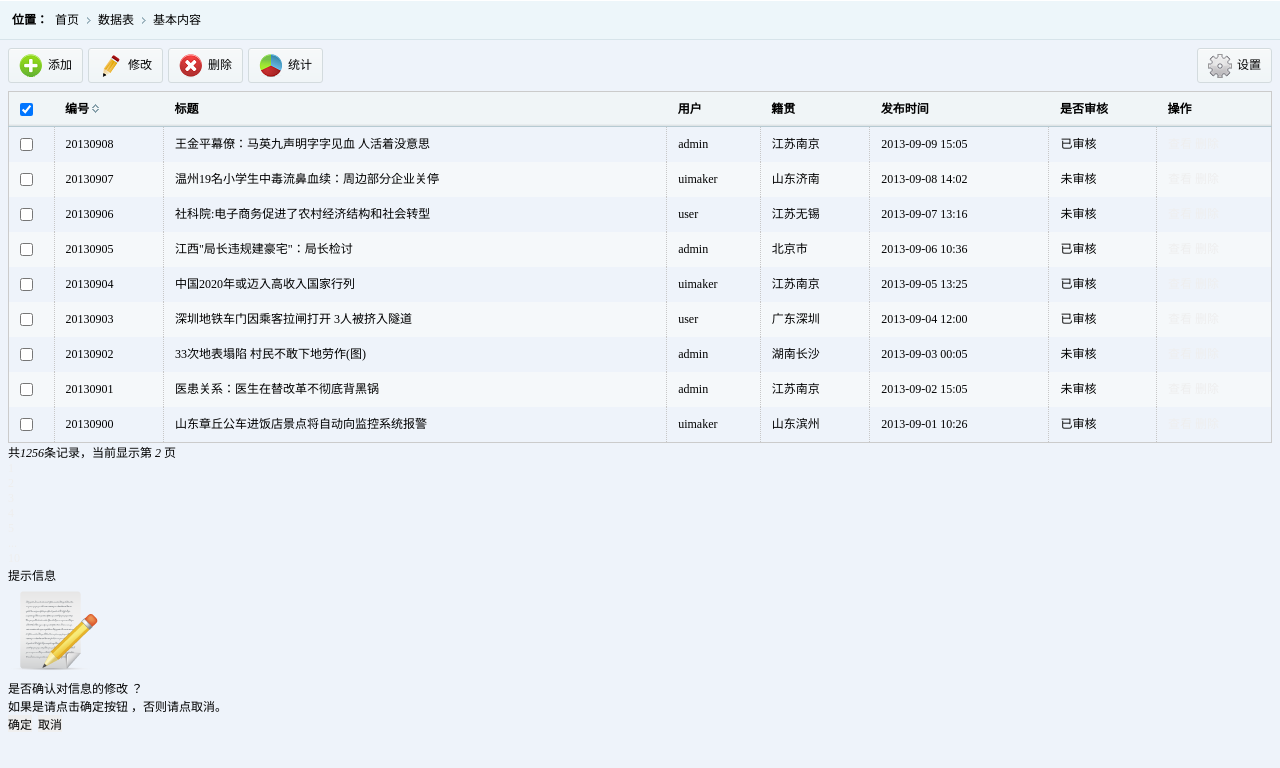
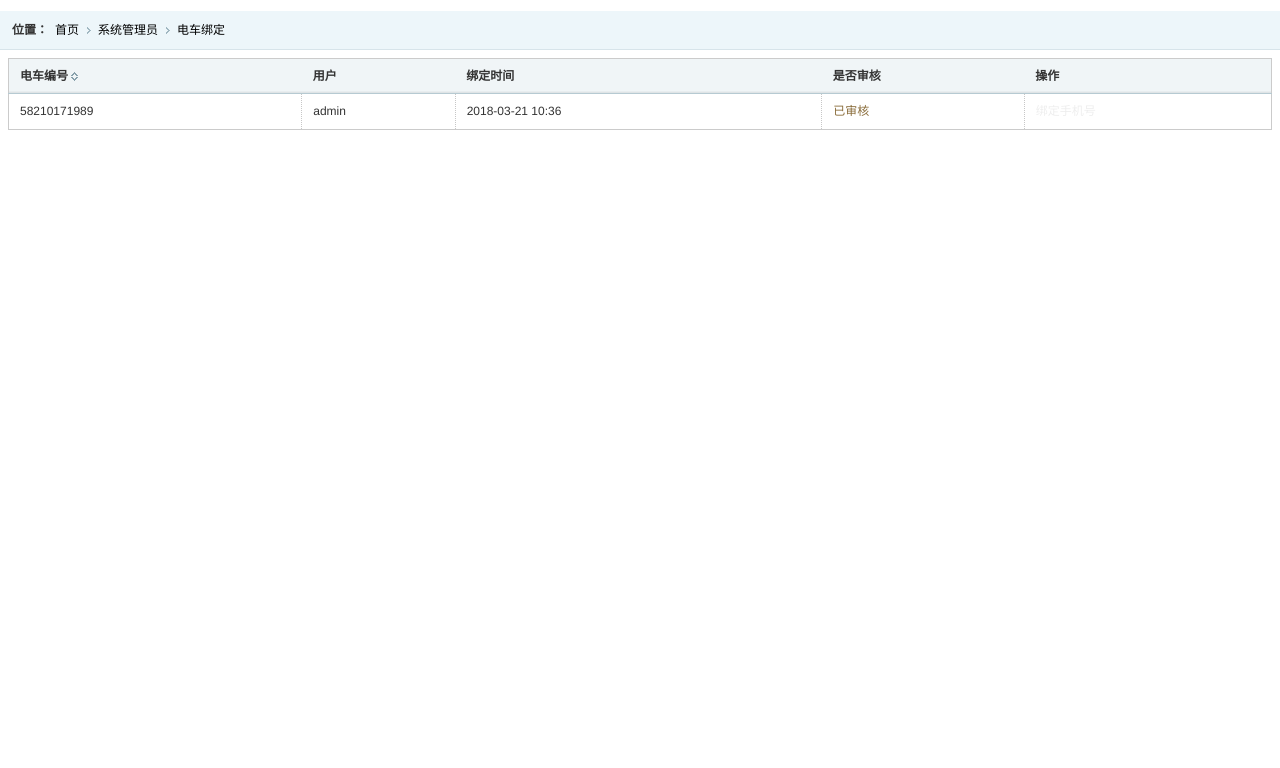
Before and after one commit to fqlCapua/elebike, a plain HTML site: page right.html in a window 1280 px wide. Drawn offline with nearby package versions, Linux system fonts and the light colour scheme.

Commit message:
更新用户登录注册

```diff
--- a/js/getSession.js
+++ b/js/getSession.js
@@ -3,11 +3,14 @@
  	   var userInfos=[];
  	if(ss.getItem('io')) {
       var jsonTxt=JSON.parse(ss.getItem('io'));
-		var userid=jsonTxt.user_id;
-		var userphone=jsonTxt.user_phone;
-		userInfos.push(userid);
+		var name=jsonTxt.name;
+		var userphone=jsonTxt.phone;
+		var user_id=jsonTxt.id;
+
+		userInfos.push(name);
 		userInfos.push(userphone);
-		console.log(userid);
+        userInfos.push(user_id);
+
 		return userInfos;
   } else {
      layer.msg('请先登录');
--- a/right.html
+++ b/right.html
@@ -1,50 +1,48 @@
 <!DOCTYPE html PUBLIC "-//W3C//DTD XHTML 1.0 Transitional//EN" "http://www.w3.org/TR/xhtml1/DTD/xhtml1-transitional.dtd">
 <html xmlns="http://www.w3.org/1999/xhtml">
+
     <head>
         <meta http-equiv="Content-Type" content="text/html; charset=utf-8" />
-<title>无标题文档</title>
+        <title>用户电车绑定</title>
         <link href="css/style.css" rel="stylesheet" type="text/css" />
-<script type="text/javascript" src="js/jquery.js"></script>
-
+        <link rel="stylesheet" href="https://cdn.bootcss.com/bootstrap/3.3.7/css/bootstrap.min.css" />
+           <script src="https://cdn.bootcss.com/jquery/2.1.1/jquery.min.js"></script>
+        <script type="text/javascript" src="js/layer.js"></script>
+        <script type="text/javascript" src="js/md5.js"></script>
+        <script type="text/javascript" src="js/getSession.js"></script>
         <script type="text/javascript">
-$(document).ready(function(){
-  $(".click").click(function(){
+        $(document).ready(function() {
+            $(".click").click(function() {
                 $(".tip").fadeIn(200);
             });
 
-  $(".tiptop a").click(function(){
+            $(".tiptop a").click(function() {
                 $(".tip").fadeOut(200);
             });
 
-  $(".sure").click(function(){
+            $(".sure").click(function() {
                 $(".tip").fadeOut(100);
             });
 
-  $(".cancel").click(function(){
+            $(".cancel").click(function() {
                 $(".tip").fadeOut(100);
             });
 
         });
         </script>
-
-
     </head>
 
-
     <body>
-
         <div class="place">
             <span>位置：</span>
             <ul class="placeul">
                 <li><a href="#">首页</a></li>
-    <li><a href="#">数据表</a></li>
-    <li><a href="#">基本内容</a></li>
+                <li><a href="#">系统管理员</a></li>
+                <li><a href="#">电车绑定</a></li>
             </ul>
         </div>
-
         <div class="rightinfo">
-
-    <div class="tools">
+            <!--  <div class="tools">
 
         <ul class="toolbar">
         <li class="click"><span><img src="images/t01.png" /></span>添加</li>
@@ -58,168 +56,47 @@ $(document).ready(function(){
         <li><span><img src="images/t05.png" /></span>设置</li>
         </ul>
 
-    </div>
-
-
+    </div> -->
             <table class="tablelist">
                 <thead>
                     <tr>
-        <th><input name="" type="checkbox" value="" checked="checked"/></th>
-        <th>编号<i class="sort"><img src="images/px.gif" /></i></th>
-        <th>标题</th>
+                        <!-- <th>
+                            <input name="" type="checkbox" value="" checked="checked" />
+                        </th> -->
+                        <th>电车编号<i class="sort"><img src="images/px.gif" /></i></th>
+
                         <th>用户</th>
-        <th>籍贯</th>
-        <th>发布时间</th>
+                        <th>绑定时间</th>
                         <th>是否审核</th>
                         <th>操作</th>
                     </tr>
                 </thead>
                 <tbody>
-        <tr>
-        <td><input name="" type="checkbox" value="" /></td>
-        <td>20130908</td>
-        <td>王金平幕僚：马英九声明字字见血 人活着没意思</td>
+                    <tr bikeid="58210171989">
+                       <!--  <td>
+                            <input name="" type="checkbox" value="" />
+                        </td> -->
+                        <td>58210171989</td>
                         <td>admin</td>
-        <td>江苏南京</td>
-        <td>2013-09-09 15:05</td>
-        <td>已审核</td>
-        <td><a href="#" class="tablelink">查看</a>     <a href="#" class="tablelink"> 删除</a></td>
+                        <td>2018-03-21 10:36</td>
+                        <td class="text-warning">已审核</td>
+                        <td><a href="#" name="1" class="tablelink bindPhone">绑定手机号</a>
+                            <!-- <a name="0" href="#" class="tablelink">删除</a> -->
+                        </td>
                     </tr>
 
-        <tr>
-        <td><input name="" type="checkbox" value="" /></td>
-        <td>20130907</td>
-        <td>温州19名小学生中毒流鼻血续：周边部分企业关停</td>
-        <td>uimaker</td>
-        <td>山东济南</td>
-        <td>2013-09-08 14:02</td>
-        <td>未审核</td>
-        <td><a href="#" class="tablelink">查看</a>     <a href="#" class="tablelink">删除</a></td>
-        </tr>
-
-        <tr>
-        <td><input name="" type="checkbox" value="" /></td>
-        <td>20130906</td>
-        <td>社科院:电子商务促进了农村经济结构和社会转型</td>
-        <td>user</td>
-        <td>江苏无锡</td>
-        <td>2013-09-07 13:16</td>
-        <td>未审核</td>
-        <td><a href="#" class="tablelink">查看</a>     <a href="#" class="tablelink">删除</a></td>
-        </tr>
-
-        <tr>
-        <td><input name="" type="checkbox" value="" /></td>
-        <td>20130905</td>
-        <td>江西&quot;局长违规建豪宅&quot;：局长检讨</td>
-        <td>admin</td>
-        <td>北京市</td>
-        <td>2013-09-06 10:36</td>
-        <td>已审核</td>
-        <td><a href="#" class="tablelink">查看</a>     <a href="#" class="tablelink">删除</a></td>
-        </tr>
-
-        <tr>
-        <td><input name="" type="checkbox" value="" /></td>
-        <td>20130904</td>
-        <td>中国2020年或迈入高收入国家行列</td>
-        <td>uimaker</td>
-        <td>江苏南京</td>
-        <td>2013-09-05 13:25</td>
-        <td>已审核</td>
-        <td><a href="#" class="tablelink">查看</a>     <a href="#" class="tablelink">删除</a></td>
-        </tr>
-
-        <tr>
-        <td><input name="" type="checkbox" value="" /></td>
-        <td>20130903</td>
-        <td>深圳地铁车门因乘客拉闸打开 3人被挤入隧道</td>
-        <td>user</td>
-        <td>广东深圳</td>
-        <td>2013-09-04 12:00</td>
-        <td>已审核</td>
-        <td><a href="#" class="tablelink">查看</a>     <a href="#" class="tablelink">删除</a></td>
-        </tr>
-
-        <tr>
-        <td><input name="" type="checkbox" value="" /></td>
-        <td>20130902</td>
-        <td>33次地表塌陷 村民不敢下地劳作(图)</td>
-        <td>admin</td>
-        <td>湖南长沙</td>
-        <td>2013-09-03 00:05</td>
-        <td>未审核</td>
-        <td><a href="#" class="tablelink">查看</a>     <a href="#" class="tablelink">删除</a></td>
-        </tr>
-
-        <tr>
-        <td><input name="" type="checkbox" value="" /></td>
-        <td>20130901</td>
-        <td>医患关系：医生在替改革不彻底背黑锅</td>
-        <td>admin</td>
-        <td>江苏南京</td>
-        <td>2013-09-02 15:05</td>
-        <td>未审核</td>
-        <td><a href="#" class="tablelink">查看</a>     <a href="#" class="tablelink">删除</a></td>
-        </tr>
-
-        <tr>
-        <td><input name="" type="checkbox" value="" /></td>
-        <td>20130900</td>
-        <td>山东章丘公车进饭店景点将自动向监控系统报警</td>
-        <td>uimaker</td>
-        <td>山东滨州</td>
-        <td>2013-09-01 10:26</td>
-        <td>已审核</td>
-        <td><a href="#" class="tablelink">查看</a>     <a href="#" class="tablelink">删除</a></td>
-        </tr>
                 </tbody>
             </table>
-
-
-    <div class="pagin">
-    	<div class="message">共<i class="blue">1256</i>条记录，当前显示第&nbsp;<i class="blue">2&nbsp;</i>页</div>
-        <ul class="paginList">
-        <li class="paginItem"><a href="javascript:;"><span class="pagepre"></span></a></li>
-        <li class="paginItem"><a href="javascript:;">1</a></li>
-        <li class="paginItem current"><a href="javascript:;">2</a></li>
-        <li class="paginItem"><a href="javascript:;">3</a></li>
-        <li class="paginItem"><a href="javascript:;">4</a></li>
-        <li class="paginItem"><a href="javascript:;">5</a></li>
-        <li class="paginItem more"><a href="javascript:;">...</a></li>
-        <li class="paginItem"><a href="javascript:;">10</a></li>
-        <li class="paginItem"><a href="javascript:;"><span class="pagenxt"></span></a></li>
-        </ul>
-    </div>
-
-
-    <div class="tip">
+            <div class="tip" style="display: none;">
                 <div class="tiptop"><span>提示信息</span><a></a></div>
-
-      <div class="tipinfo">
-        <span><img src="images/ticon.png" /></span>
-        <div class="tipright">
-        <p>是否确认对信息的修改 ？</p>
-        <cite>如果是请点击确定按钮 ，否则请点取消。</cite>
-        </div>
-        </div>
-
-        <div class="tipbtn">
-        <input name="" type="button"  class="sure" value="确定" />&nbsp;
-        <input name="" type="button"  class="cancel" value="取消" />
-        </div>
-
-    </div>
-
-
 
 
             </div>
-
+        </div>
+        <script type="text/javascript" src="js/person/right.js"></script>
         <script type="text/javascript">
            $('.tablelist tbody tr:odd').addClass('odd');
         </script>
-
     </body>
 
 </html>
```
Also changed, not shown: adminMenu.html (+13 -11 lines), index.html (+3 -3 lines), js/adminlogin.js (+124 -36 lines). Lines whose indentation alone changed are shown as unchanged.
